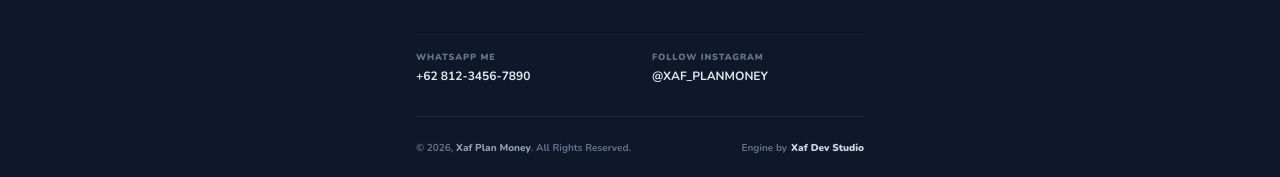
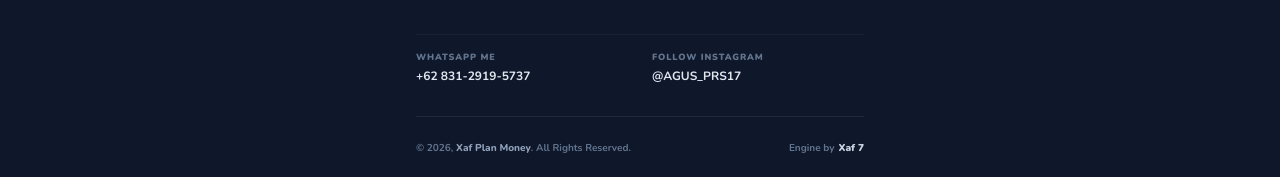
Before and after one commit to xaf7/Money-Planing, a React (Vite) app: page / in a window 1280 px wide. Shown: the part 1092-1269 px from the top of the page. Built offline with nearby package versions, Linux system fonts and the light colour scheme.

Commit message:
Memperbaiki kode Financeapp yang terpotong

```diff
--- a/src/Financeapp.jsx
+++ b/src/Financeapp.jsx
@@ -711,12 +711,12 @@ export default function Financeapp() {
                 WhatsApp Me
               </span>
               <a
-                href="https://wa.me/6281234567890"
+                href="https://wa.me/https://wa.link/d8u6pv"
                 target="_blank"
                 rel="noopener noreferrer"
                 className="text-xs font-bold text-slate-200 hover:text-emerald-400 transition-colors block"
               >
-                +62 812-3456-7890
+                +62 831-2919-5737
               </a>
             </div>
 
@@ -726,12 +726,12 @@ export default function Financeapp() {
                 Follow Instagram
               </span>
               <a
-                href="https://instagram.com/xaf_money"
+                href="https://instagram.com/agus_prs17"
                 target="_blank"
                 rel="noopener noreferrer"
                 className="text-xs font-bold text-slate-200 hover:text-cyan-400 transition-colors block uppercase"
               >
-                @xaf_planmoney
+                @agus_prs17
               </a>
             </div>
           </div>
@@ -746,8 +746,7 @@ export default function Financeapp() {
               . All Rights Reserved.
             </div>
             <div className="flex items-center gap-1">
-              Engine by{" "}
-              <span className="text-slate-300 font-black">Xaf Dev Studio</span>
+              Engine by <span className="text-slate-300 font-black">Xaf 7</span>
             </div>
           </div>
         </div>
```
